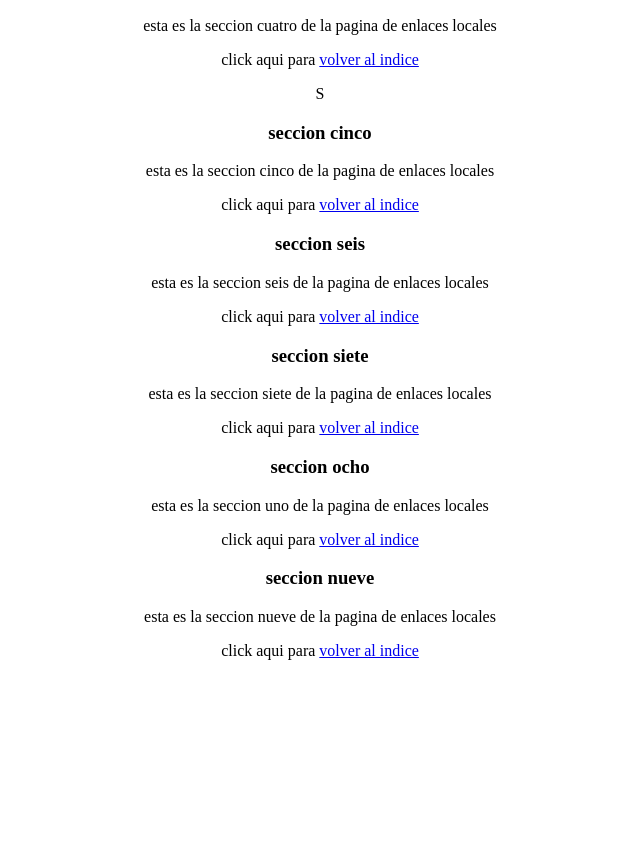
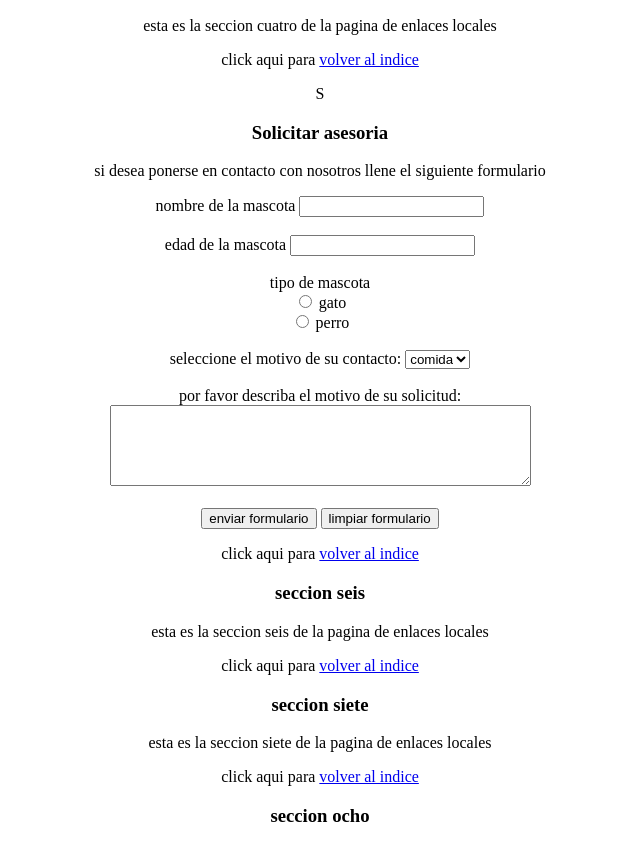
Before and after one commit to rubenecb/CAED, a plain HTML site: page index.html in a window 1280 px wide. Shown: the part 1222-2065 px from the top of the page, without its empty margins (320-960 px from the left). Before the commit the page ends 1898 px from the top, so only its background shows below. Drawn offline with Linux system fonts and the light colour scheme.

Commit message:
Update index.html
Contenido de la clase del dia 10-3-25

```diff
--- a/index.html
+++ b/index.html
@@ -12,7 +12,7 @@
         <li><a href="#dos">cuidados para los perritos </a></li>
         <li><a href="#tres">cuidados para gatos  </a></li>
         <li><a href="#cuatro">caracteristicas de la mascota </a></li>
-        <li><a href="#cinco">Seccion cinco</a></li>
+        <li><a href="#cinco">Solicitar asesoria</a></li>
         <li><a href="#seis">Seccion seis</a></li>
         <li><a href="#siete">Seccion siete</a></li>
         <li><a href="#ocho">Seccion ocho</a></li>
@@ -48,8 +48,39 @@
     <p>esta es la seccion cuatro de la pagina de enlaces locales</p>
     <p>click aqui para <a href="#indice">volver al indice</a></p>S
 
-    <h3><a name="cinco">seccion cinco</a></h3>
-    <p>esta es la seccion cinco de la pagina de enlaces locales</p>
+    <h3><a name="cinco">Solicitar asesoria</a></h3>
+    <p>si desea ponerse en contacto con nosotros llene el siguiente formulario</p>
+    <form action="mailto:caed@gmail.com" method="get">
+        <label for="nombre">nombre de la mascota</label>
+        <input type="text" name="nombre">
+        <br>
+        <br>
+        <label for="edad">edad de la mascota</label>
+        <input type="text" name="edad">
+        <br>
+        <br>
+        <label for="animal">tipo de mascota</label>
+        <br>
+        <input type="radio" name="animal" value="gato"> gato
+        <br>
+        <input type="radio" name="animal" value="perro"> perro
+        <br>
+        <br>
+        <label for="motivo">seleccione el motivo de su contacto:</label>
+        <select name="motivo" id="motivo">
+            <option value="comida">comida</option>
+            <option value="baño">baño</option>
+        </select>
+        <br>
+        <br>
+        <label for="descripcion">por favor describa el motivo de su solicitud:</label>
+        <br>
+        <textarea name="descripcion" id="descripcion" rows="5" cols="50"></textarea>
+        <br>
+        <br>
+        <input type="submit" value="enviar formulario">
+        <input type="reset" value="limpiar formulario">
+    </form>
     <p>click aqui para <a href="#indice">volver al indice</a></p>
 
     <h3><a name="seis">seccion seis</a></h3>
```
